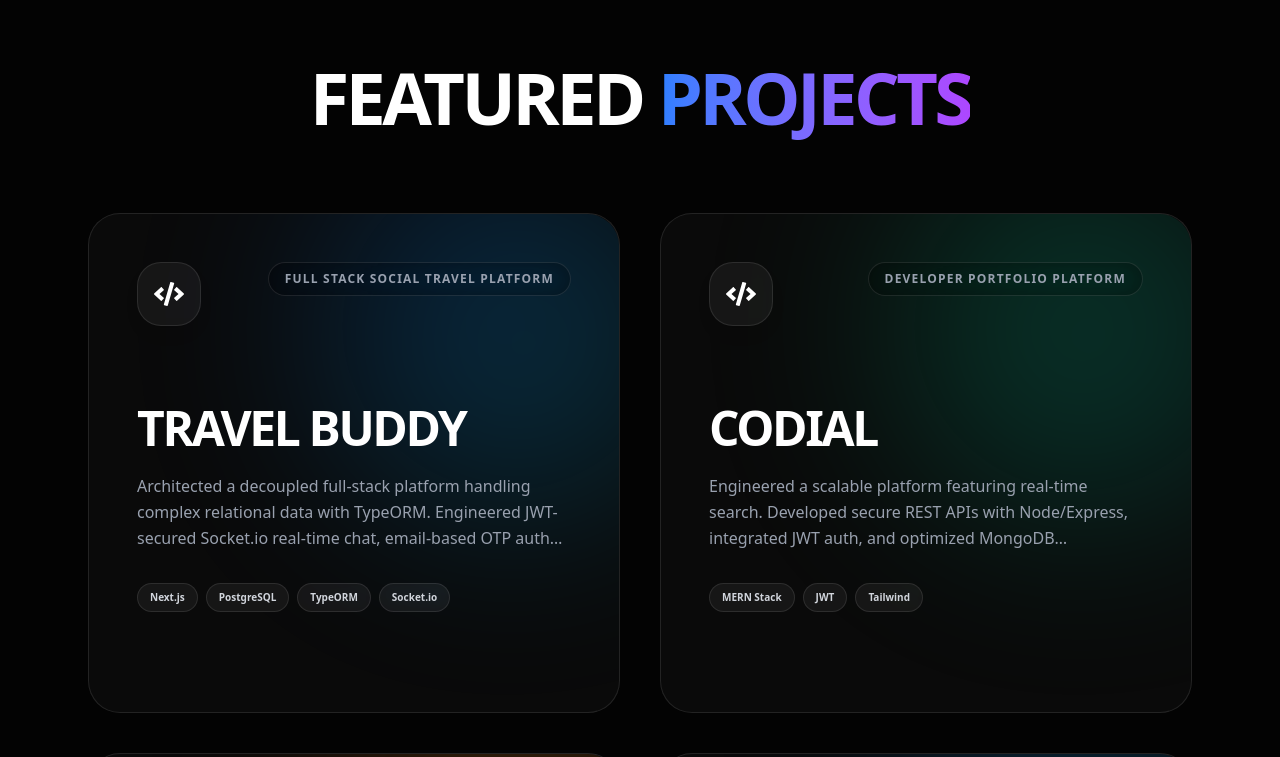
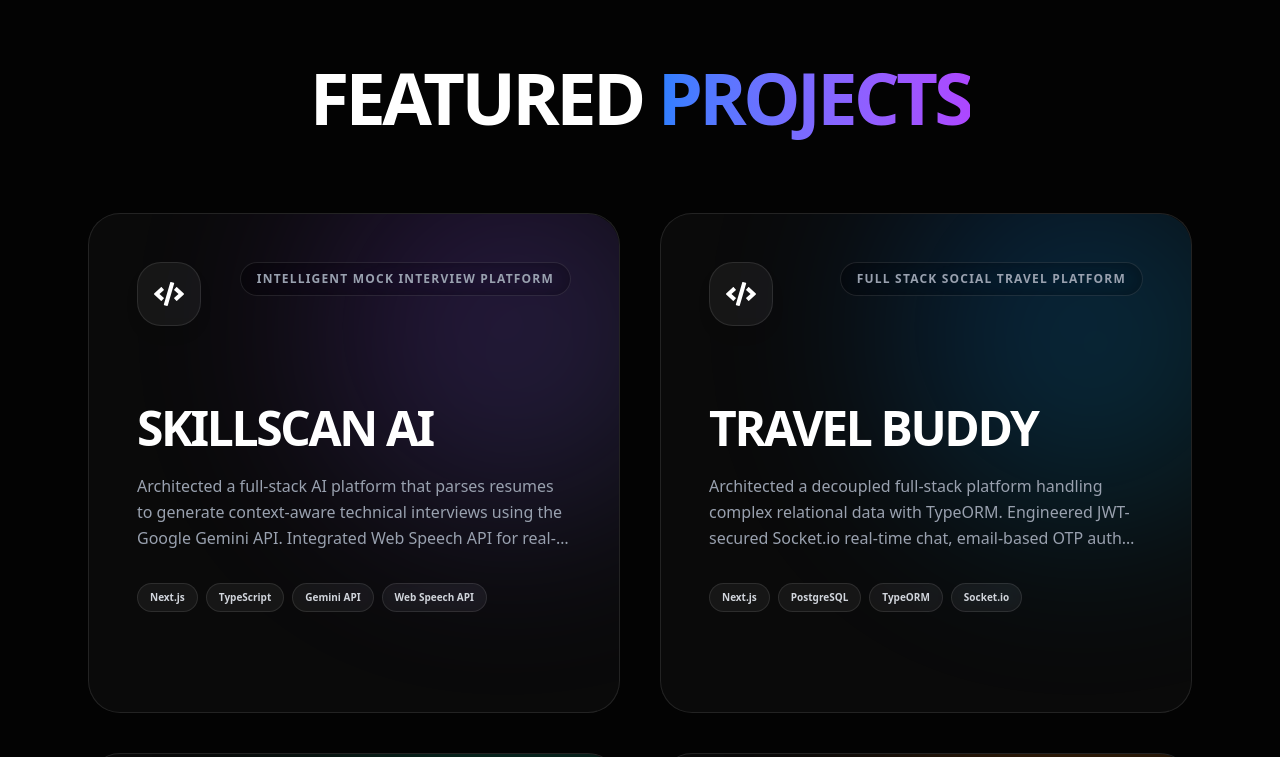
Before and after one commit to h4rsh003/h4rsh003, a Next.js app: page / in a window 1280 px wide. Shown: the part 1580-2337 px from the top of the page. Built offline with nearby package versions, Linux system fonts and the light colour scheme.

Commit message:
add skillscan and update resume

```diff
--- a/app/data/resume-data.tsx
+++ b/app/data/resume-data.tsx
@@ -8,8 +8,6 @@ import {
     SiHtml5, SiCss3
 } from 'react-icons/si';
 import { VscVscode } from "react-icons/vsc";
-
-// --- Interfaces ---
 
 export interface ExperienceItem {
     company: string;
@@ -25,7 +23,7 @@ export interface ProjectItem {
     tech: string;
     desc: string;
     link: string;
-    github?: string; // ADDED: For future "View Source" buttons
+    github?: string;
     color: string;
 }
 
@@ -43,15 +41,12 @@ export interface ContactInfo {
     phone: string;
 }
 
-// --- Data ---
-
 export const RESUME_DATA = {
     name: "Harsh Shrivastava",
     initials: "HS",
     tagline: "Building Scalable Web Experiences",
     role: "Full Stack Engineer",
 
-    // UPDATED: More confident, action-oriented intro
     intro: "Full Stack Engineer specializing in the MERN stack and Next.js. I transform complex requirements into elegant, production-ready web applications with seamless frontends and robust, scalable backends.",
 
     contact: {
@@ -78,33 +73,39 @@ export const RESUME_DATA = {
 
     projects: [
         {
+            title: "SkillScan AI",
+            category: "Intelligent Mock Interview Platform",
+            tech: "Next.js • TypeScript • Gemini API • Web Speech API",
+            desc: "Architected a full-stack AI platform that parses resumes to generate context-aware technical interviews using the Google Gemini API. Integrated Web Speech API for real-time voice input and enforced strict JSON schemas.",
+            link: "https://skill-scan-ai-gamma.vercel.app/",
+            github: "https://github.com/h4rsh003/SkillScan-ai",
+            color: "from-purple-600 to-indigo-400"
+        },
+        {
             title: "Travel Buddy",
             category: "Full Stack Social Travel Platform",
             tech: "Next.js • PostgreSQL • TypeORM • Socket.io",
-            // UPDATED: Brought in TypeORM, JWTs, and Socket.io impact from resume
             desc: "Architected a decoupled full-stack platform handling complex relational data with TypeORM. Engineered JWT-secured Socket.io real-time chat, email-based OTP auth via NextAuth, and dynamic UI state with Zustand.",
             link: "https://travel-buddy-dusky-mu.vercel.app",
-            github: "https://github.com/h4rsh003", // Update with actual specific repo link
+            github: "https://github.com/h4rsh003/Travel-buddy",
             color: "from-blue-600 to-cyan-400"
         },
         {
             title: "Codial",
             category: "Developer Portfolio Platform",
             tech: "MERN Stack • JWT • Tailwind",
-            // UPDATED: Brought in MongoDB aggregations and modular architecture
             desc: "Engineered a scalable platform featuring real-time search. Developed secure REST APIs with Node/Express, integrated JWT auth, and optimized MongoDB aggregation pipelines for rapid data retrieval.",
             link: "https://codial-woad.vercel.app",
-            github: "https://github.com/h4rsh003", // Update with actual specific repo link
+            github: "https://github.com/h4rsh003",
             color: "from-emerald-500 to-teal-400"
         },
         {
             title: "SuperMarket Cart",
             category: "E-Commerce Interface",
             tech: "React.js • Redux Toolkit • Tailwind",
-            // UPDATED: Added business context (reducing abandonment rates)
             desc: "Designed a highly interactive e-commerce interface utilizing Redux Toolkit. Implemented persistent local storage state to synchronize cart data across sessions and reduce cart abandonment rates.",
             link: "https://super-market-shopping-cart.vercel.app/",
-            github: "https://github.com/h4rsh003", // Update with actual specific repo link
+            github: "https://github.com/h4rsh003",
             color: "from-orange-500 to-amber-500"
         },
         {
@@ -113,7 +114,7 @@ export const RESUME_DATA = {
             tech: "JavaScript • OpenWeatherMap • CSS3",
             desc: "Built a dynamic, glassmorphism-styled dashboard. Integrated OpenWeather API for real-time geolocation data, 5-day forecasting, and adaptive conditional UI theming based on live weather.",
             link: "https://weather-app-pi-lemon-83.vercel.app/",
-            github: "https://github.com/h4rsh003", // Update with actual specific repo link
+            github: "https://github.com/h4rsh003",
             color: "from-blue-500 to-cyan-500"
         }
     ] as ProjectItem[],
```
Also changed, not shown: 1 other file (tests, documents, lock files or other folders).
